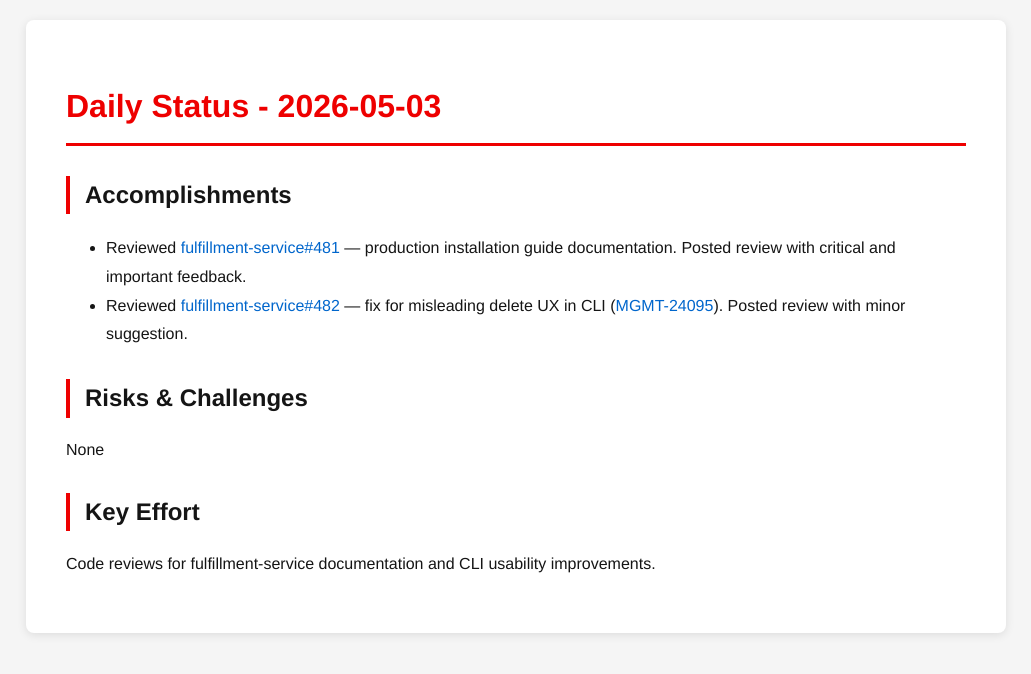
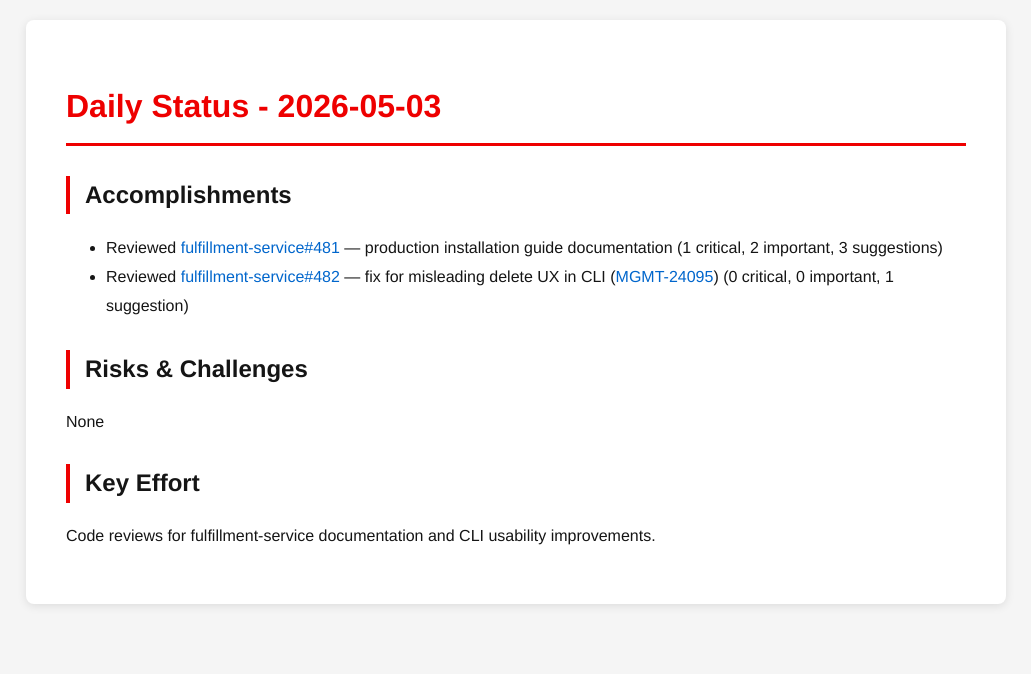
Before and after one commit to tzvatot/daily-status, a Jekyll site: the page built from 2026-05-03.md, in a window 1280 px wide. Shown: the top 674 px of the page, without its empty margins (124-1155 px from the left). Built offline with Jekyll 4.4.1, drawn with Linux system fonts in a browser that asks for light colours.

Commit message:
Daily status update - 2026-05-03

```diff
--- a/2026-05-03.md
+++ b/2026-05-03.md
@@ -7,8 +7,8 @@ date: 2026-05-03
 # Daily Status - 2026-05-03
 
 ## Accomplishments
-- Reviewed [fulfillment-service#481](https://github.com/osac-project/fulfillment-service/pull/481) — production installation guide documentation. Posted review with critical and important feedback.
-- Reviewed [fulfillment-service#482](https://github.com/osac-project/fulfillment-service/pull/482) — fix for misleading delete UX in CLI ([MGMT-24095](https://issues.redhat.com/browse/MGMT-24095)). Posted review with minor suggestion.
+- Reviewed [fulfillment-service#481](https://github.com/osac-project/fulfillment-service/pull/481) — production installation guide documentation (1 critical, 2 important, 3 suggestions)
+- Reviewed [fulfillment-service#482](https://github.com/osac-project/fulfillment-service/pull/482) — fix for misleading delete UX in CLI ([MGMT-24095](https://issues.redhat.com/browse/MGMT-24095)) (0 critical, 0 important, 1 suggestion)
 
 ## Risks & Challenges
 None
```
